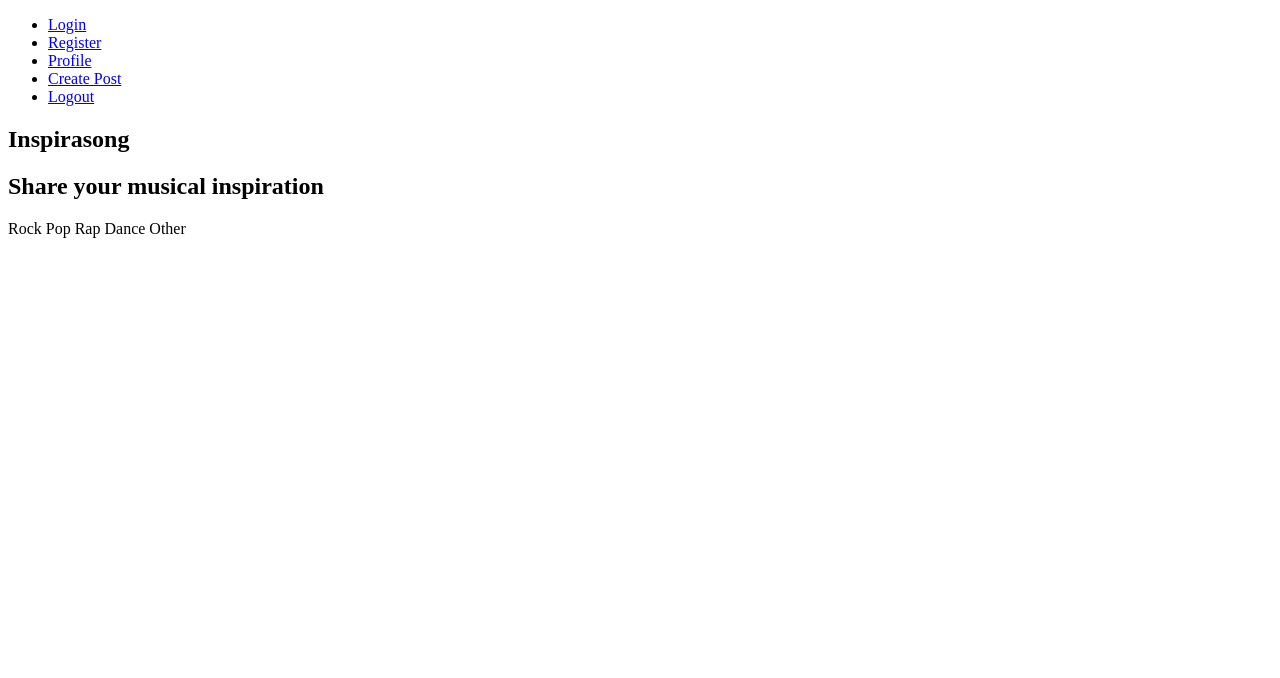
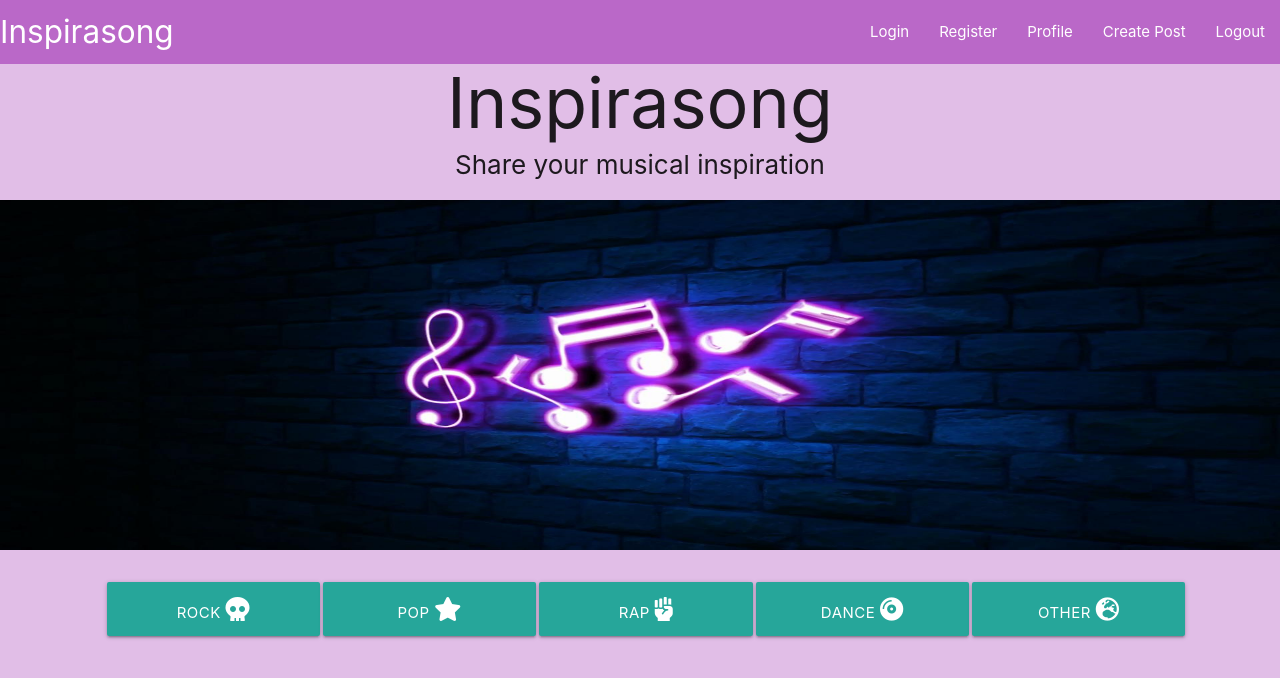
Before and after one commit to Code-Institute-Submissions/TJones305-Inspirasong, a Flask app: template templates/base.html in a window 1280 px wide. Shown: the top 678 px of the page. Run offline with Flask 2, Linux system fonts and the light colour scheme; the template is opened without the code that fills it, so the values that code supplies are empty.

Commit message:
Added styling and button components to homepage

```diff
--- a/app.py
+++ b/app.py
@@ -1,5 +1,6 @@
 import os
-from flask import Flask
+from flask import (
+    Flask, flash, render_template, redirect, request, session, url_for)
 if os.path.exists("env.py"):
     import env
 
--- a/static/css/style.css
+++ b/static/css/style.css
@@ -1,3 +1,41 @@
 body {
-    background-image: url("static/css/images/backgorund-notes.jpg");
+    background-color: #e1bee7;
 }
+
+h1 {
+    font-size: 70px;
+    margin: 0px;
+    margin-bottom: 10px;
+}
+
+h2{
+    font-size: 26px;
+    margin: 0px;
+    margin-bottom: 20px;
+}
+
+.title{
+    text-align: center;
+}
+
+.tag{
+    text-align: center;
+}
+
+.hero img {
+    height: 350px;
+    width:100%;
+}
+
+.genre{
+    display: inline;
+}
+
+.row .col{
+    margin: 0px 3px;
+}
+
+.buttons{
+    position: relative;
+    margin-top: 2%;
+}
--- a/templates/base.html
+++ b/templates/base.html
@@ -3,15 +3,20 @@
 <head>
     <meta charset="UTF-8">
     <meta name="viewport" content="width=device-width, initial-scale=1.0">
-
+    <link rel="stylesheet" href="https://cdnjs.cloudflare.com/ajax/libs/font-awesome/5.15.3/css/all.min.css"
+        integrity="sha512-iBBXm8fW90+nuLcSKlbmrPcLa0OT92xO1BIsZ+ywDWZCvqsWgccV3gFoRBv0z+8dLJgyAHIhR35VZc2oM/gI1w==" crossorigin="anonymous" />
+    <link rel="stylesheet" href="https://cdnjs.cloudflare.com/ajax/libs/materialize/1.0.0/css/materialize.min.css" type="text/css">
+    <link rel="stylesheet" href="{{ url_for('static', filename='css/style.css') }}" type="text/css">
+    {% block styles %}
+    {% endblock %}
     <title>Inspirasong</title>
 </head>
 <body>
-
     <header>
         <nav>
-            <div class="nav-wrapper">
-                <ul id="nav-mobile" class="right hide-on-med-and-down">
+            <div class="nav-wrapper purple lighten-2">
+                <a href="#" class="brand-logo">Inspirasong</a>
+                <ul id="nav-mobile" class="right hide-on-med-and-down purple lighten-2">
                     <li><a href="#">Login</a></li>
                     <li><a href="#">Register</a></li>
                     <li><a href="#">Profile</a></li>
@@ -23,17 +28,36 @@
     </header>
 
     <section>
-        <h1 class="purple lighten-4">Inspirasong</h1>
-        <h2 class="purple lighten-4">Share your musical inspiration</h2>
+        <h1 class="purple lighten-4 title">Inspirasong</h1>
+        <h2 class="purple lighten-4 tag">Share your musical inspiration</h2>
     </section>
 
-    <section>
-        <a class="waves-effect waves-light btn">Rock</a>
-        <a class="waves-effect waves-light btn">Pop</a>
-        <a class="waves-effect waves-light btn">Rap</a>
-        <a class="waves-effect waves-light btn">Dance</a>
-        <a class="waves-effect waves-light btn">Other</a>
+    <div class="hero">
+        <img src="static/css/images/background-notes.jpg" alt="Musical notes on wall">
+    </div>
+
+    <section class="row buttons">
+        <div class="genre">
+            <a class="col m2 offset-m1 waves-effect waves-light btn-large">Rock <i class="fas fa-skull"></i></a>
+        </div>
+        <div class="genre">
+            <a class="col m2 waves-effect waves-light btn-large">Pop <i class="fas fa-star"></i></a>
+        </div>
+        <div class="genre">
+            <a class="col m2 waves-effect waves-light btn-large">Rap <i class="fas fa-fist-raised"></i></a>
+        </div>
+        <div class="genre">
+            <a class="col m2 waves-effect waves-light btn-large">Dance <i class="fas fa-compact-disc"></i></a>
+        </div>
+        <div class="genre">
+            <a class="col m2 waves-effect waves-light btn-large">Other <i class="fas fa-globe-europe"></i></a>
+        </div>
     </section>
 
+    <script src="https://code.jquery.com/jquery-3.5.1.min.js" integrity="sha256-9/aliU8dGd2tb6OSsuzixeV4y/faTqgFtohetphbbj0=" crossorigin="anonymous"></script>
+    <script src="https://cdnjs.cloudflare.com/ajax/libs/materialize/1.0.0/js/materialize.min.js"></script>
+    <script src="{{ url_for('static', filename='js/script.js') }}"></script>
+    {% block scripts %}
+    {% endblock %}
 </body>
 </html>
```
